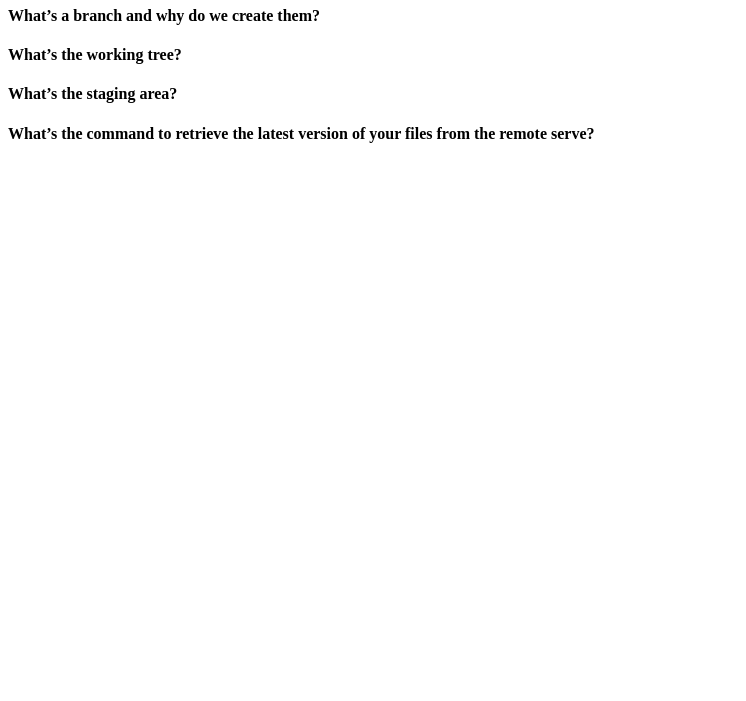
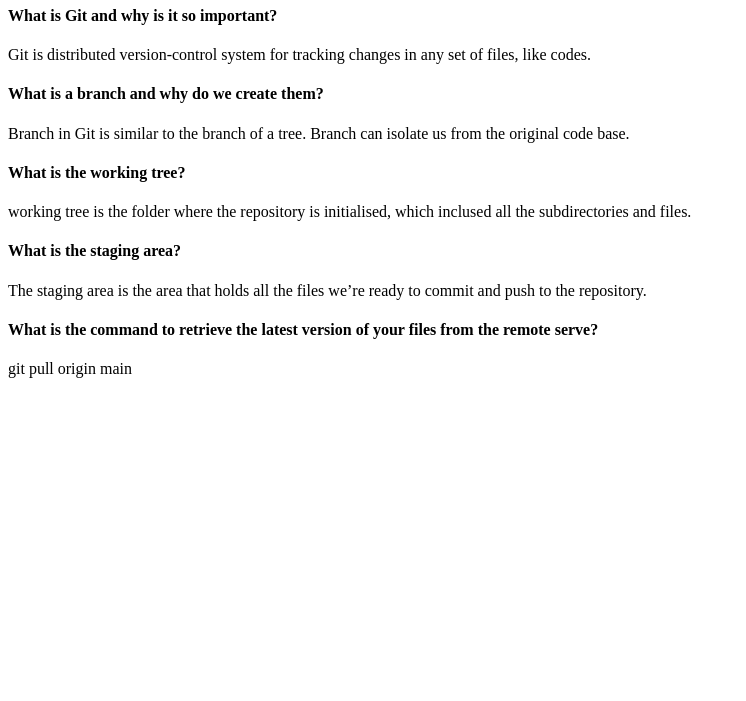
Before and after one commit to buseozkan/git-adventure, a plain HTML site: page index.html in a window 1280 px wide. Shown: the part 99-800 px from the top of the page, without its empty margins (0-746 px from the left). Drawn offline with Linux system fonts and the light colour scheme.

Commit message:
solution

```diff
--- a/index.html
+++ b/index.html
@@ -1,19 +1,38 @@
 <html>
+    <head>
+        Git Adventure!
+    </head>
     <body>
-        <h1>Git Adventure!</h1>
-        <h4>What is Git and why is it so important?
+        <h1>Git Quiz!</h1>
+        <h4>
+            What is Git and why is it so important?
         </h4>
+        <p>
+            Git is distributed version-control system for tracking changes in any set of files, like codes.
+        </p>
         <h4>
-            What’s a branch and why do we create them?
+            What is a branch and why do we create them?
         </h4>
+        <p>
+            Branch in Git is similar to the branch of a tree. Branch can isolate us from the original code base.
+        </p>
         <h4>
-            What’s the working tree?
+            What is the working tree?
         </h4>
+        <p>
+            working tree is the folder where the repository is initialised, which inclused all the subdirectories and files.
+        </p>
         <h4>
-            What’s the staging area?
+            What is the staging area?
         </h4>
+        <p>
+            The staging area is the area that holds all the files we’re ready to commit and push to the repository.
+        </p>
         <h4>
-            What’s the command to retrieve the latest version of your files from the remote serve?
+            What is the command to retrieve the latest version of your files from the remote serve?
         </h4>
+        <p>
+            git pull origin main
+        </p>
     </body>
 </html>
```
